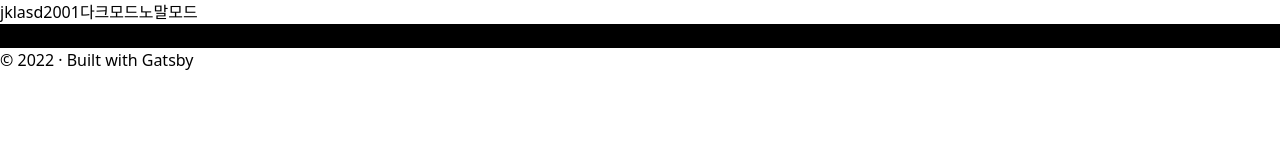
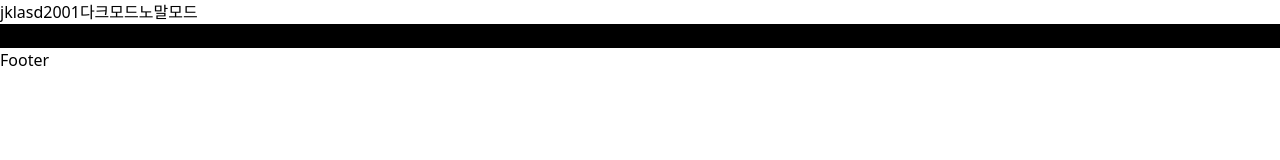
Before and after one commit to jklasd2001/my-blog, a Gatsby site: page / in a window 1280 px wide. Built offline with nearby package versions, Linux system fonts and the light colour scheme; Gatsby itself is replaced by a stand-in of ours.

Commit message:
feat: resume 페이지 추가

```diff
--- /dev/null
+++ b/src/components/Container/Container.tsx
@@ -0,0 +1,9 @@
+import { HTMLAttributes } from 'react'
+
+import classNames from 'classnames'
+
+type ContainerProps = HTMLAttributes<HTMLDivElement>
+
+export const Container = ({ className, ...rest }: ContainerProps) => {
+  return <div className={classNames('container mx-auto', className)} {...rest} />
+}
--- /dev/null
+++ b/src/components/Container/index.ts
@@ -0,0 +1 @@
+export * from './Container'
--- /dev/null
+++ b/src/components/Footer/Footer.tsx
@@ -0,0 +1,3 @@
+export const Footer = () => {
+  return <footer>Footer</footer>
+}
--- /dev/null
+++ b/src/components/Footer/index.ts
@@ -0,0 +1 @@
+export * from './Footer'
--- a/src/components/Layout/Layout.tsx
+++ b/src/components/Layout/Layout.tsx
@@ -2,7 +2,9 @@ import { Fragment } from 'react'
 
 import { useStaticQuery, graphql } from 'gatsby'
 
-import { Header } from 'src/components'
+import { Footer, Header, Container } from 'src/components'
+
+import {} from '../Container'
 
 export const Layout = ({ children }: any) => {
   const data = useStaticQuery(graphql`
@@ -15,8 +17,11 @@ export const Layout = ({ children }: any) => {
     }
   `)
 
+  console.log(data)
+
   return (
     <Fragment>
+      <Container>
         <Header siteTitle={data.site.siteMetadata?.title || `Title`} />
         <div
           style={{
@@ -26,17 +31,9 @@ export const Layout = ({ children }: any) => {
           }}
         >
           <main>{children}</main>
-        <footer
-          style={{
-            marginTop: `var(--space-5)`,
-            fontSize: `var(--font-sm)`,
-          }}
-        >
-          © {new Date().getFullYear()} &middot; Built with
-          {` `}
-          <a href="https://www.gatsbyjs.com">Gatsby</a>
-        </footer>
         </div>
+        <Footer />
+      </Container>
     </Fragment>
   )
 }
--- a/src/components/index.ts
+++ b/src/components/index.ts
@@ -1,3 +1,5 @@
+export * from './Container'
+export * from './Footer'
 export * from './Header'
 export * from './Layout'
 export * from './Seo'
--- /dev/null
+++ b/src/pages/resume.tsx
@@ -0,0 +1,17 @@
+import { Seo, Layout } from 'src/components'
+
+const Resume = () => (
+  <Layout>
+    <h1>프론트엔드 개발자 김영수 이력서</h1>
+    <p>Updated at: 2022년 11월 8일에 </p>
+  </Layout>
+)
+
+/**
+ * Head export to define metadata for the page
+ *
+ * See: https://www.gatsbyjs.com/docs/reference/built-in-components/gatsby-head/
+ */
+export const Head = () => <Seo title="resume" />
+
+export default Resume
```
Also changed, not shown: package.json (+12 -11 lines), pnpm-lock.yaml. Lines whose indentation alone changed are shown as unchanged.
